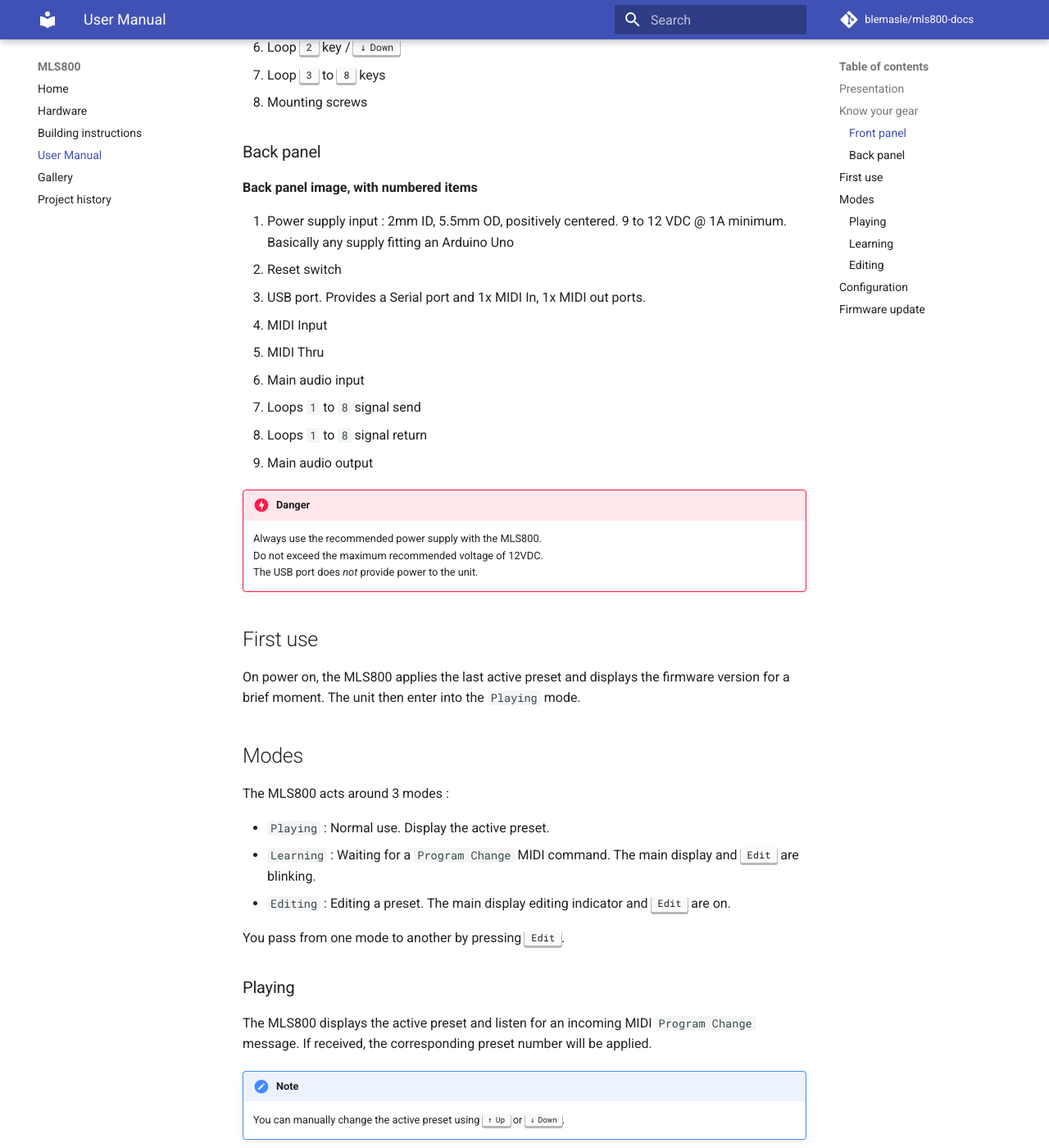
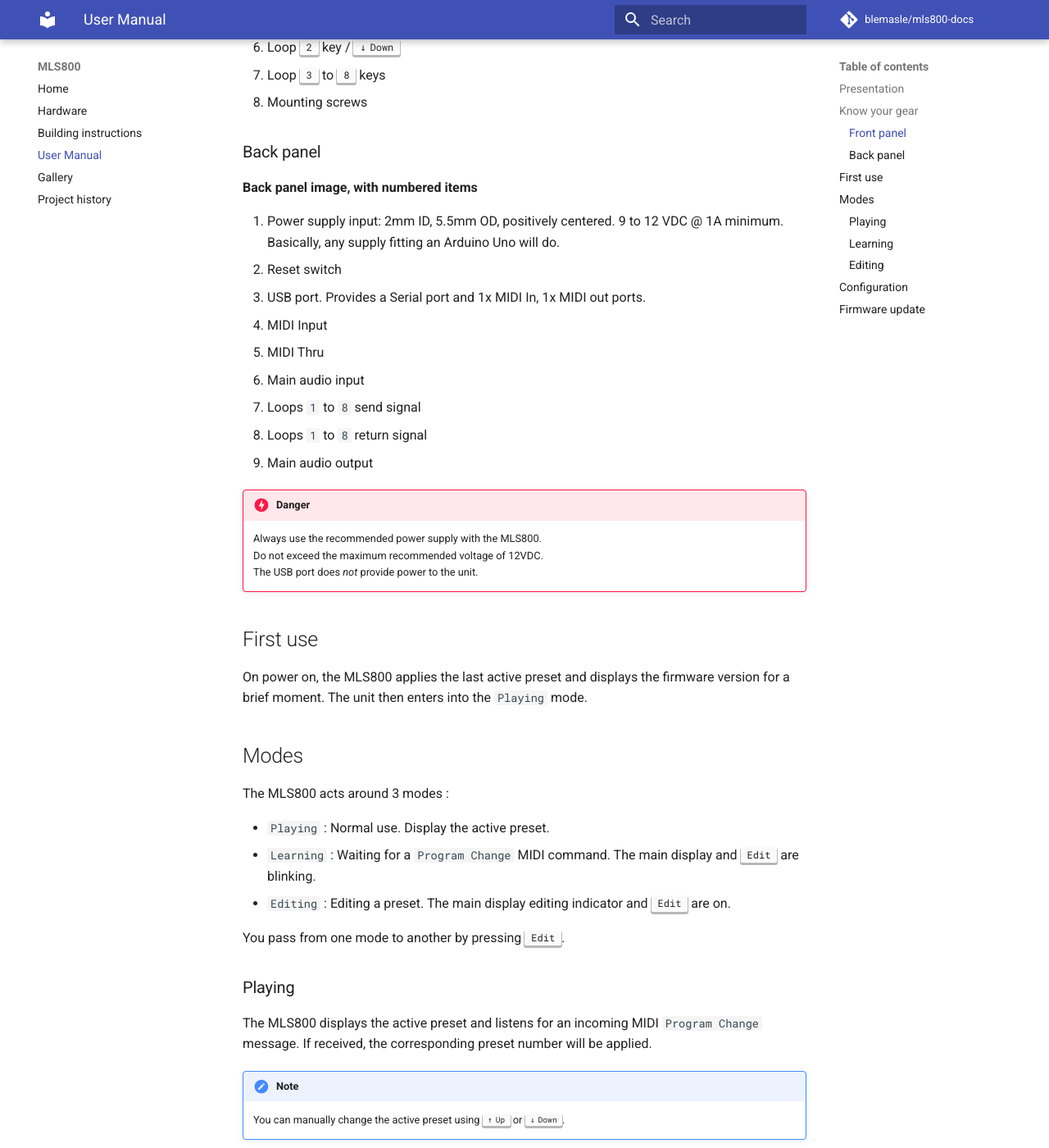
Before and after one commit to blemasle/mls800, an MkDocs documentation site: the page built from docs/manual.md, in a window 1280 px wide and 1400 px high, scrolled down 785 px. Shown: the whole window at 82% size. Built offline with MkDocs 1.6.1 and Material for MkDocs 9.7.7, drawn with Linux system fonts in a browser that asks for light colours; comment, search, counter and statistics services are not loaded; some of the changed text lies outside the part shown.

Commit message:
Fixed mistakes

```diff
--- a/docs/manual.md
+++ b/docs/manual.md
@@ -26,14 +26,14 @@ The MLS800 is a very easy to use MIDI controlled Loop Switcher with 8 independan
 
 **Back panel image, with numbered items**
 
-1. Power supply input : 2mm ID, 5.5mm OD, positively centered. 9 to 12 VDC @ 1A minimum. Basically any supply fitting an Arduino Uno
+1. Power supply input: 2mm ID, 5.5mm OD, positively centered. 9 to 12 VDC @ 1A minimum. Basically, any supply fitting an Arduino Uno will do.
 2. Reset switch
 3. USB port. Provides a Serial port and 1x MIDI In, 1x MIDI out ports.
 4. MIDI Input
 5. MIDI Thru
 6. Main audio input
-7. Loops `1` to `8` signal send
-8. Loops `1` to `8` signal return
+7. Loops `1` to `8` send signal
+8. Loops `1` to `8` return signal
 9. Main audio output
 
 !!! danger
@@ -44,7 +44,7 @@ The MLS800 is a very easy to use MIDI controlled Loop Switcher with 8 independan
 
 ## First use
 
-On power on, the MLS800 applies the last active preset and displays the firmware version for a brief moment. The unit then enter into the `Playing` mode.
+On power on, the MLS800 applies the last active preset and displays the firmware version for a brief moment. The unit then enters into the `Playing` mode.
 
 ## Modes
 
@@ -58,14 +58,14 @@ You pass from one mode to another by pressing ++"Edit"++.
 
 ### Playing
 
-The MLS800 displays the active preset and listen for an incoming MIDI `Program Change` message. If received, the corresponding preset number will be applied.
+The MLS800 displays the active preset and listens for an incoming MIDI `Program Change` message. If received, the corresponding preset number will be applied.
 
 !!! note
 	You can manually change the active preset using ++arrow-up++ or ++arrow-down++.
 
 ### Learning
 
-The MLS800 main display and ++"Edit"++ are blinking, while waiting for an incoming `Program Change` message. Upon receive one, the current preset state will remain unchanged, and the unit will switch to `Editing` mode for the requested preset number.
+The MLS800 main display and ++"Edit"++ are blinking, while waiting for an incoming `Program Change` message. Upon receiving one, the current preset state will remain unchanged, and the unit will switch to `Editing` mode for the requested preset number.
 
 !!! tip "Copying a preset"
 	You can use the fact that the current state will remain unchanged to copy a preset to a new location.
@@ -119,5 +119,5 @@ Being open source, there is several ways you can get this done. Simply pick the
 
 ??? example "I'm a developer !"
 	1. Clone @blemasle/mls800-firmware
-	2. [Compile](software#compile) with the IDE of your choice (but seriously, ditch that Arduino IDE) using the `Arduino Micro` board
+	2. [Compile](software.md#compile) with the IDE of your choice (but seriously, ditch that Arduino IDE) using the `Arduino Micro` board
 	2. Upload with your IDE or the command line above
```
Also changed, not shown: other parts of docs/manual.md (+3 -3 lines), docs/_features.md (+1 -1 lines).
